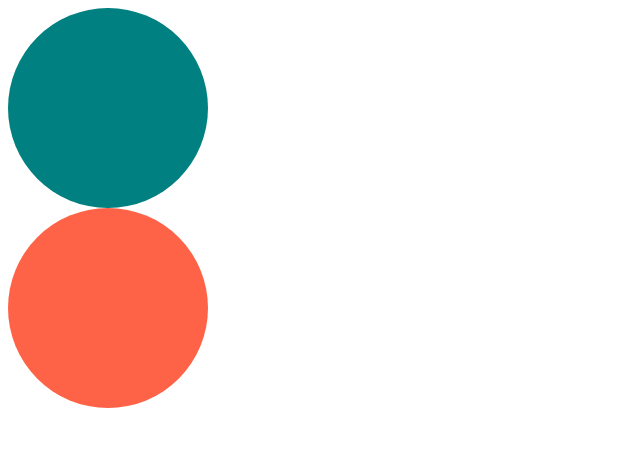
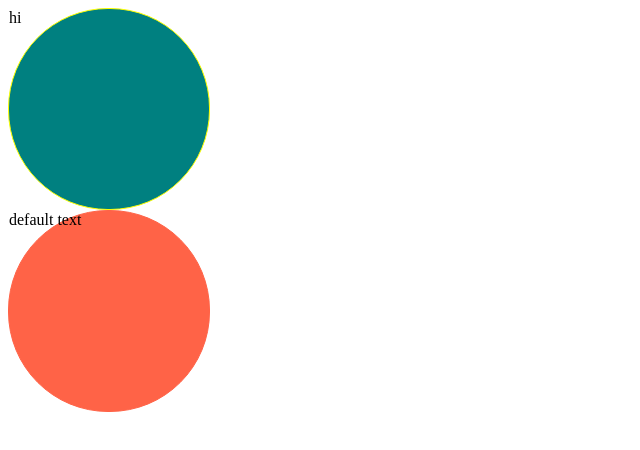
Before and after one commit to Mangopapa1/luka-web, a React (Create React App) app: page / in a window 1280 px wide. Shown: the top 450 px of the page, without its empty margins (0-640 px from the left). Built offline with nearby package versions, Linux system fonts and the light colour scheme.

Commit message:
✨ optional type

```diff
--- a/src/App.tsx
+++ b/src/App.tsx
@@ -4,7 +4,7 @@
 function App() {
     return (
         <div>
-            <Circle bgColor="teal" />
+            <Circle bgColor="teal" borderColor='yellow' text='hi' />
             <Circle bgColor="tomato" />
         </div>
     )
--- a/src/Circle.tsx
+++ b/src/Circle.tsx
@@ -1,21 +1,27 @@
 import styled from "styled-components"
 interface ContainerProps {
     bgColor: string;
+    borderColor: string;
 }
 const Container = styled.div<ContainerProps>`
   width: 200px;
   height: 200px;
   background-color: ${props => props.bgColor};
+  border:1px solid ${props => props.borderColor};
   border-radius: 100px;
 
 `
 
 interface CircleProps {
     bgColor: string;
+    borderColor?: string;
+    text?: string
 }
 
-function Circle({ bgColor }: CircleProps) {
-    return <Container bgColor={bgColor} />
+function Circle({ bgColor, borderColor, text = "default text" }: CircleProps) {
+    return <Container bgColor={bgColor} borderColor={borderColor ?? bgColor}>
+        {text}
+    </Container>
 }
 
 export default Circle;
```
